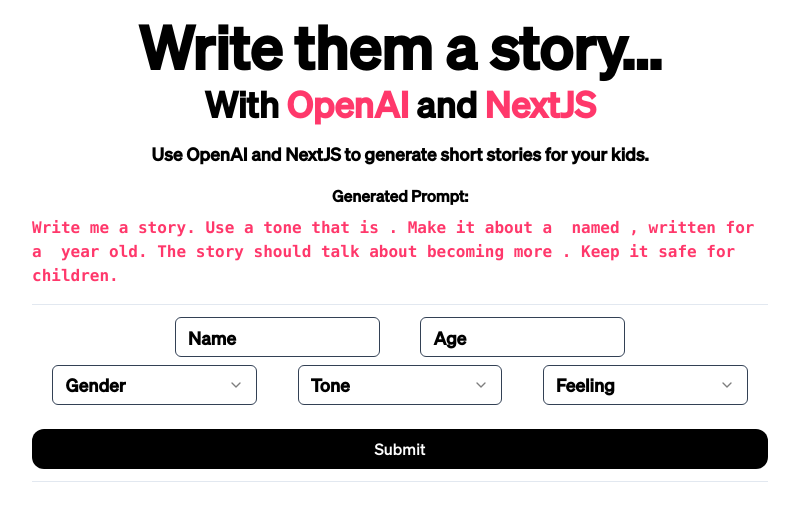
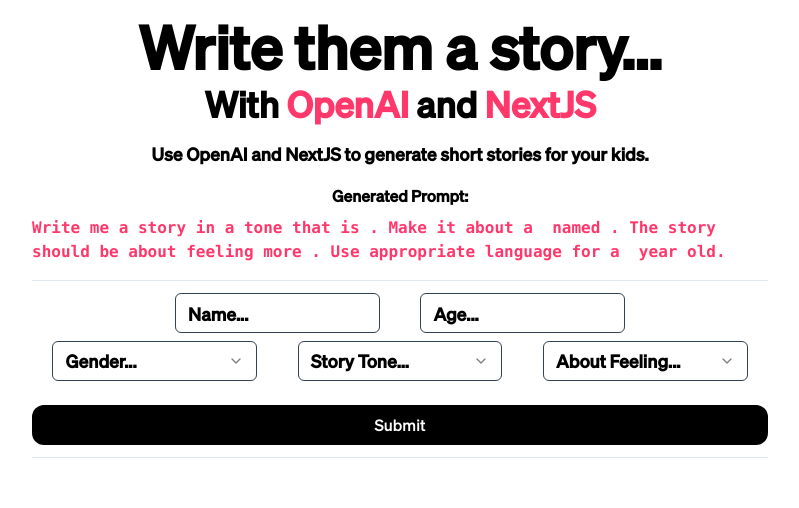
Before and after one commit to codyde/openai-nextjs-storygen, a Next.js app: page / in a window 1280 px wide. Shown: the top 508 px of the page, without its empty margins (240-1039 px from the left). Built offline with nearby package versions, Linux system fonts and the light colour scheme.

Commit message:
Updating prompts and options

```diff
--- a/pages/index.tsx
+++ b/pages/index.tsx
@@ -17,7 +17,6 @@
 import { Separator } from "../components/ui/separator";
 
 export default function Home() {
-  const [answer, setAnswer] = useState("");
   const [generatedStory, setGeneratedStory] = useState<string>("");
   const [loading, setLoading] = useState<boolean>();
   const [name, setName] = useState<string>("");
@@ -28,13 +27,12 @@
   const [text, setText] = useState<string>("")
 
   useEffect(() => {
-    setText(`Write me a story. Use a tone that is ${tone}. Make it about a ${gender} named ${name}, written for a ${age} year old. The story should talk about becoming more ${feeling}. Keep it safe for children.`)
-    console.log(text)
+    setText(`Write me a story in a tone that is ${tone}. Make it about a ${gender} named ${name}. The story should be about feeling more ${feeling}. Use appropriate language for a ${age} year old.`)
   }, [tone,gender,name,age,feeling])
 
   const handleSubmit = async (e: any) => {
     console.log(e);
-    const prompt = `Write me a story. Use a tone that is ${tone}. Make it about a ${gender} named ${name}, written for a ${age} year old. The story should talk about becoming more ${feeling}. Keep it safe for children.`;
+    const prompt = text;
     e.preventDefault();
     setGeneratedStory("");
     setLoading(true);
@@ -72,7 +70,6 @@
     setAge("");
     setFeeling("");
     setTone("");
-    setAnswer("");
     setGeneratedStory("");
   };
 
@@ -96,44 +93,43 @@
           <Separator />
 
           <form className="py-3" onSubmit={handleSubmit} method="post">
-            {/* <Input type="prompt" id="prompt" value={answer} onChange={(e) => setAnswer(e.target.value)} placeholder="Prompt" /> */}
             <div className="grid md:grid-cols-2 w-2/3 pb-2 mx-auto place-items-center">
-            <Input className="w-5/6" type="prompt" id="name" value={name} onChange={(e) => setName(e.target.value)} placeholder="Name" />
-              <Input className="w-5/6" type="prompt" id="age" value={age} onChange={(e) => setAge(e.target.value)} placeholder="Age" />
+              <Input className="w-5/6" type="prompt" id="name" value={name} onChange={(e) => setName(e.target.value)} placeholder="Name..." />
+              <Input className="w-5/6" type="prompt" id="age" value={age} onChange={(e) => setAge(e.target.value)} placeholder="Age..." />
               </div>
               <div className="grid md:grid-cols-3 mx-auto place-items-center">
               <Select onValueChange={(e) => setGender(e)} >
                 <SelectTrigger className="w-5/6">
-                  <SelectValue placeholder="Gender" />
+                  <SelectValue placeholder="Gender..." />
                 </SelectTrigger>
                 <SelectContent>
                   <SelectItem value="boy">Boy</SelectItem>
                   <SelectItem value="girl">Girl</SelectItem>
-                  <SelectItem value="gender neutral">Neutral</SelectItem>
+                  <SelectItem value="gender non-binary">Non-Binary</SelectItem>
                 </SelectContent>
               </Select>
               <Select onValueChange={(e) => setTone(e)}>
                 <SelectTrigger className="w-5/6">
-                  <SelectValue placeholder="Tone" />
+                  <SelectValue placeholder="Story Tone..." />
                 </SelectTrigger>
                 <SelectContent>
+                  <SelectItem value="adventurous">Adventurous</SelectItem>
                   <SelectItem value="happy">Happy</SelectItem>
-                  <SelectItem value="funny">Funny</SelectItem>
-                  <SelectItem value="sad">Sad</SelectItem>
-                  <SelectItem value="mad">Mad</SelectItem>
-                  <SelectItem value="ridiculous">Ridiculous</SelectItem>
+                  <SelectItem value="sleepy">Sleepy</SelectItem>
+                  <SelectItem value="bored">Bored</SelectItem>
+                  <SelectItem value="curious">Curious</SelectItem>
                 </SelectContent>
               </Select>
               <Select onValueChange={(e) => setFeeling(e)}>
                 <SelectTrigger className="w-5/6">
-                  <SelectValue placeholder="Feeling" />
+                  <SelectValue placeholder="About Feeling..." />
                 </SelectTrigger>
                 <SelectContent>
                   <SelectItem value="confident">Confident</SelectItem>
                   <SelectItem value="brave">Brave</SelectItem>
                   <SelectItem value="strong">Strong</SelectItem>
-                  <SelectItem value="shy">Shy</SelectItem>
-                  <SelectItem value="scared">Scared</SelectItem>
+                  <SelectItem value="smart">Smart</SelectItem>
+                  <SelectItem value="kind">Kind</SelectItem>
                 </SelectContent>
               </Select>
 
```
